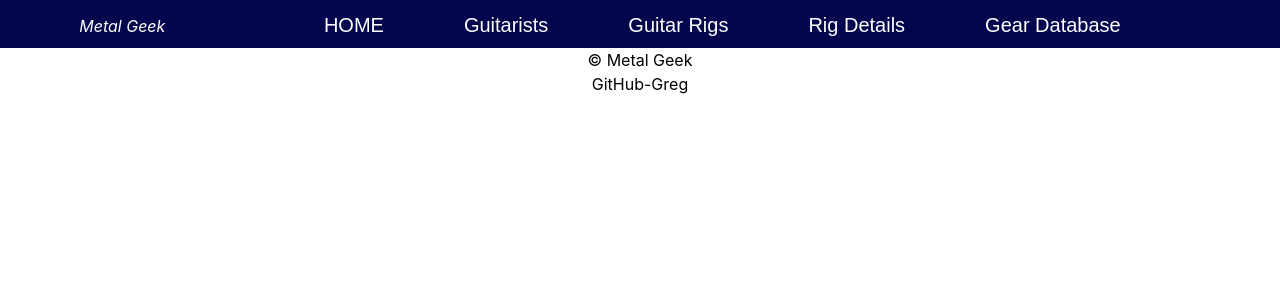
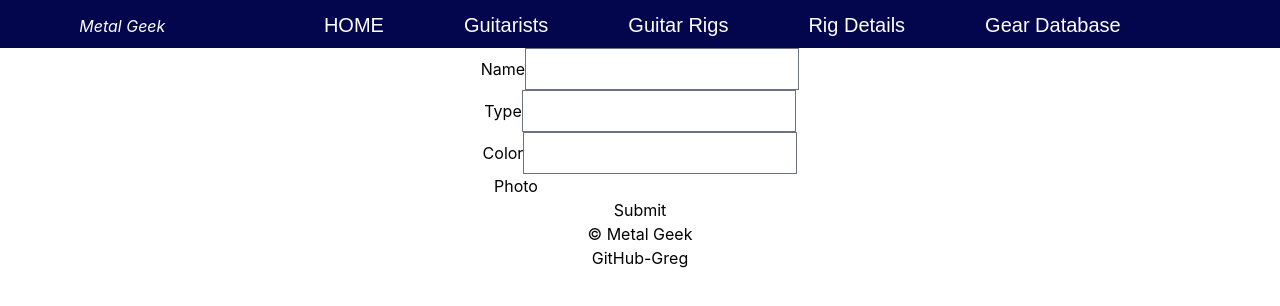
Before and after one commit to swanmac/Metal_Geek, a React (Create React App) app in the folder metal-geek/: page /UpdateGear in a window 1280 px wide. Shown: the top 306 px of the page. Built offline with nearby package versions, Linux system fonts and the light colour scheme; no server answers.

Commit message:
added crud update gear

```diff
--- a/metal-geek/src/components/Main.jsx
+++ b/metal-geek/src/components/Main.jsx
@@ -6,9 +6,9 @@ import ArtistDetails from './ArtistDetails.jsx'
 import ArtistRigDetails from './ArtistRigDetails'
 import RigDetails from './RigDetails.jsx'
 import RigDesignDetails from './RigDesignDetails.jsx'
-import { AddArtist } from "./AddArtist.jsx"
+// import { AddArtist } from "./AddArtist.jsx"
 import { Gear } from "./Gear.jsx"
-import { UpdateArtist } from "./UpdateArtist.jsx"
+import { UpdateGear } from "./UpdateGear.jsx"
 
 
 
@@ -28,9 +28,12 @@ export default function Main () {
                 <Route path = "/RigDetails" element = {<RigDetails />} />
                 <Route path = "/RigDesignDetails/:id" element = {<RigDesignDetails />} />
                 <Route path = "/gear" element = {<Gear />} />
-                {/* <Route path="/add/" element={<AddArtist />} />
-                <Route path="/artist/:id/update/" element={<UpdateArtist />} /> */}
+                <Route path="/UpdateGear" element={<UpdateGear />} />
+
+                <Route path="/gear/:id/update/" element={<UpdateGear />} />
+
                 {/* <Route path = "/gear" element = {<Gear />} /> */}
+                 {/* /* <Route path="/add/" element={<AddArtist />} /> */}
 
 
 
--- a/metal-geek/src/components/UpdateArtist.jsx
+++ b/metal-geek/src/components/UpdateGear.jsx
@@ -1,77 +1,74 @@
 import axios from "axios";
 import React, { useState, useEffect } from "react";
 import { useParams } from "react-router-dom";
-import { baseURL, headers } from "./../services/artist.service";
+import { headers } from "../services/artist.service";
 
-export const UpdateArtist = () => {
-    const initialArtistState = {
+
+export const UpdateGear = () => {
+    const initialGearState = {
         id: null,
         name: "",
-        band: "",
-        bio: "",
-        website: "",
+        type: "",
+        color: "",
         photo_url: "",
       };
 
       let { id } = useParams();
 
-      const [currentArtist, setCurrentArtist] = useState(initialArtistState);
+      const [currentGear, setCurrentGear] = useState(initialGearState);
       const [submitted, setSubmitted] = useState(false);
 
       useEffect(() => {
-        retrieveArtist();
+        retrieveGear();
       }, []);
 
-      const handleArtistChange = (e) => {
+      const handleGearChange = (e) => {
         const { name, value } = e.target;
-        setCurrentArtist({ ...currentArtist, [name]: value });
+        setCurrentGear({ ...currentGear, [name]: value });
       };
 
-      const retrieveArtist = () => {
+      const retrieveGear = () => {
         axios
-          .get(`${baseURL}/artist/${id}/`, {
+          .get('http://localhost:8000/gears/', {
             headers: {
               headers,
             },
           })
           .then((response) => {
-            setCurrentArtist({
+            setCurrentGear({
               id: response.data.id,
               name: response.data.name,
-              band: response.data.band,
-              bio: response.data.bio,
-              website: response.data.website,
+              type: response.data.type,
+              color: response.data.color,
               photo_url: response.data.photo_url,
             });
-            console.log(currentArtist);
+            // console.log(gears);
           })
           .catch((e) => {
             console.error(e);
           });
       };
 
-      const updateArtist = () => {
+      const updateGear = () => {
         let data = {
-          name: currentArtist.name,
-          band: currentArtist.band,
-          bio: currentArtist.bio,
-          website: currentArtist.website,
-          photo_url: currentArtist.photo_url,
+          name: currentGear.name,
+          type: currentGear.type,
+          color: currentGear.color,
+          photo_url: currentGear.photo_url,
         };
 
         axios
-          .put(`${baseURL}/artist/${id}/`, data, {
+          .put(`http://localhost:8000/gears-update/${id}/`, data, {
             headers: {
               headers,
             },
           })
           .then((response) => {
-            setCurrentArtist({
+            setCurrentGear({
               id: response.data.id,
               name: response.data.name,
-              band: response.data.band,
-              bio: response.data.bio,
-              website: response.data.website,
+              type: response.data.type,
+              color: response.data.color,
               photo_url: response.data.photo_url,
             });
             setSubmitted(true);
@@ -82,8 +79,8 @@ export const UpdateArtist = () => {
           });
       };
 
-      const newArtist = () => {
-        setCurrentArtist(initialArtistState);
+      const newGear = () => {
+        setCurrentGear(initialGearState);
         setSubmitted(false);
       };
 
@@ -95,7 +92,7 @@ export const UpdateArtist = () => {
                 className="alert alert-success alert-dismissible fade show"
                 role="alert"
               >
-                Artist Updated!
+                Gear Updated!
                 <button
                   type="button"
                   className="close"
@@ -105,7 +102,7 @@ export const UpdateArtist = () => {
                   <span aria-hidden="true">&times;</span>
                 </button>
               </div>
-              <button className="btn btn-success" onClick={newArtist}>
+              <button className="btn btn-success" onClick={newGear}>
                 Update
               </button>
             </div>
@@ -118,69 +115,56 @@ export const UpdateArtist = () => {
                   className="form-control"
                   id="name"
                   required
-                  value={currentArtist.name}
-                  onChange={handleArtistChange}
+                  value={currentGear.name}
+                  onChange={handleGearChange}
                   name="name"
                 />
               </div>
 
               <div className="form-group">
-                <label htmlFor="band">Band</label>
+                <label htmlFor="type">Type</label>
                 <input
                   type="text"
                   className="form-control"
-                  id="band"
+                  id="type"
                   required
-                  value={currentArtist.description}
-                  onChange={handleArtistChange}
-                  name="band"
+                  value={currentGear.description}
+                  onChange={handleGearChange}
+                  name="type"
                   default
                 />
               </div>
 
               <div className="form-group">
-                <label htmlFor="bio">Bio</label>
+                <label htmlFor="color">Color</label>
                 <input
                   type="text"
                   className="form-control"
-                  id="bio"
+                  id="color"
                   required
-                  value={currentArtist.description}
-                  onChange={handleArtistChange}
-                  name="bio"
+                  value={currentGear.description}
+                  onChange={handleGearChange}
+                  name="color"
                   default
                 />
               </div>
 
-              <div className="form-group">
-                <label htmlFor="website">Website</label>
-                <input
-                  type="text"
-                  className="form-control"
-                  id="website"
-                  required
-                  value={currentArtist.description}
-                  onChange={handleArtistChange}
-                  name="website"
-                  default
-                />
-              </div>
 
               <div className="form-group">
                 <label htmlFor="photo_url">Photo</label>
                 <input
-                  type="text"
+                  type="img"
                   className="form-control"
                   id="photo_url"
                   required
-                  value={currentArtist.description}
-                  onChange={handleArtistChange}
+                  value={currentGear.description}
+                  onChange={handleGearChange}
                   name="photo_url"
                   default
                 />
               </div>
 
-              <button onClick={updateArtist} className="btn btn-success">
+              <button onClick={updateGear} className="btn btn-success">
                 Submit
               </button>
             </div>
```
